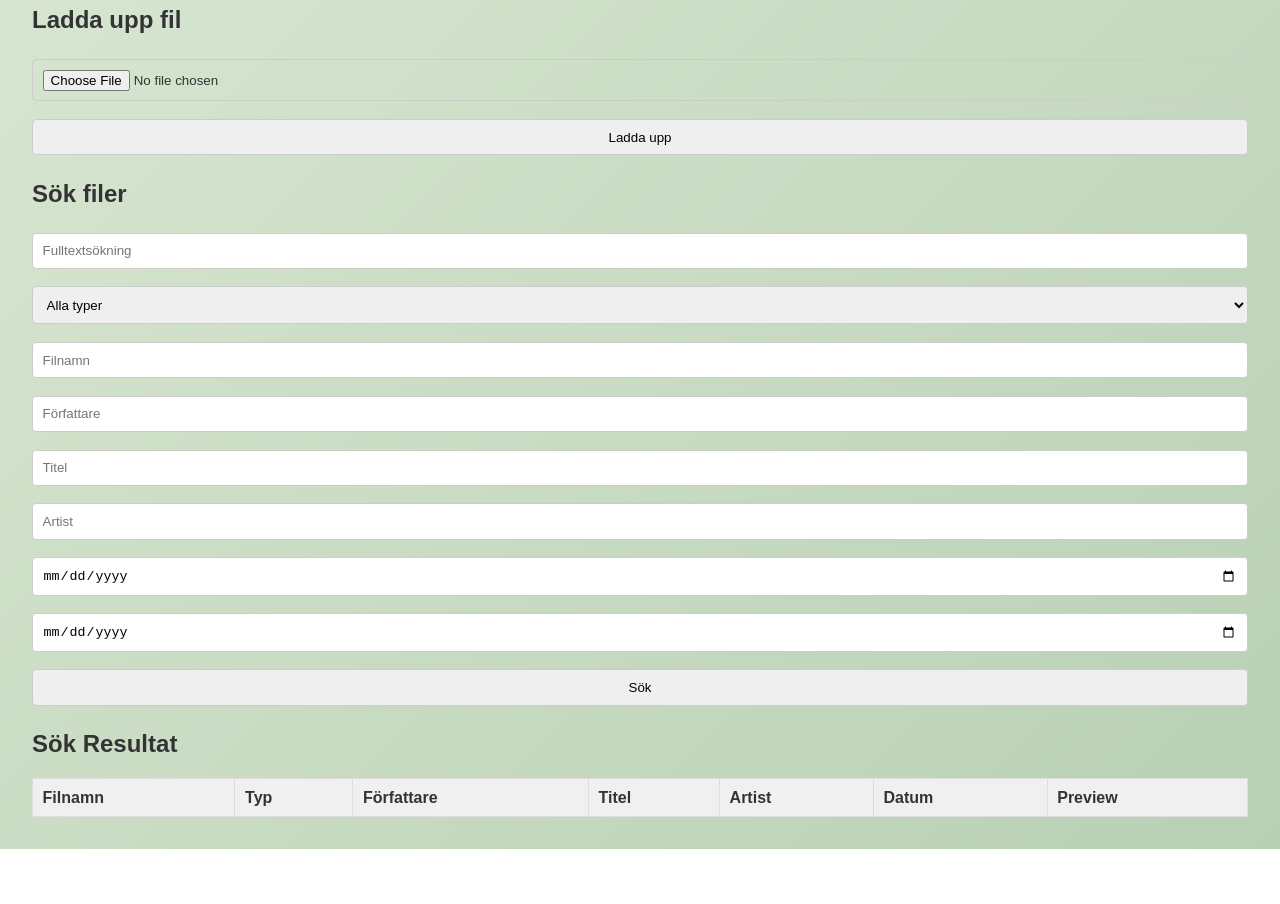
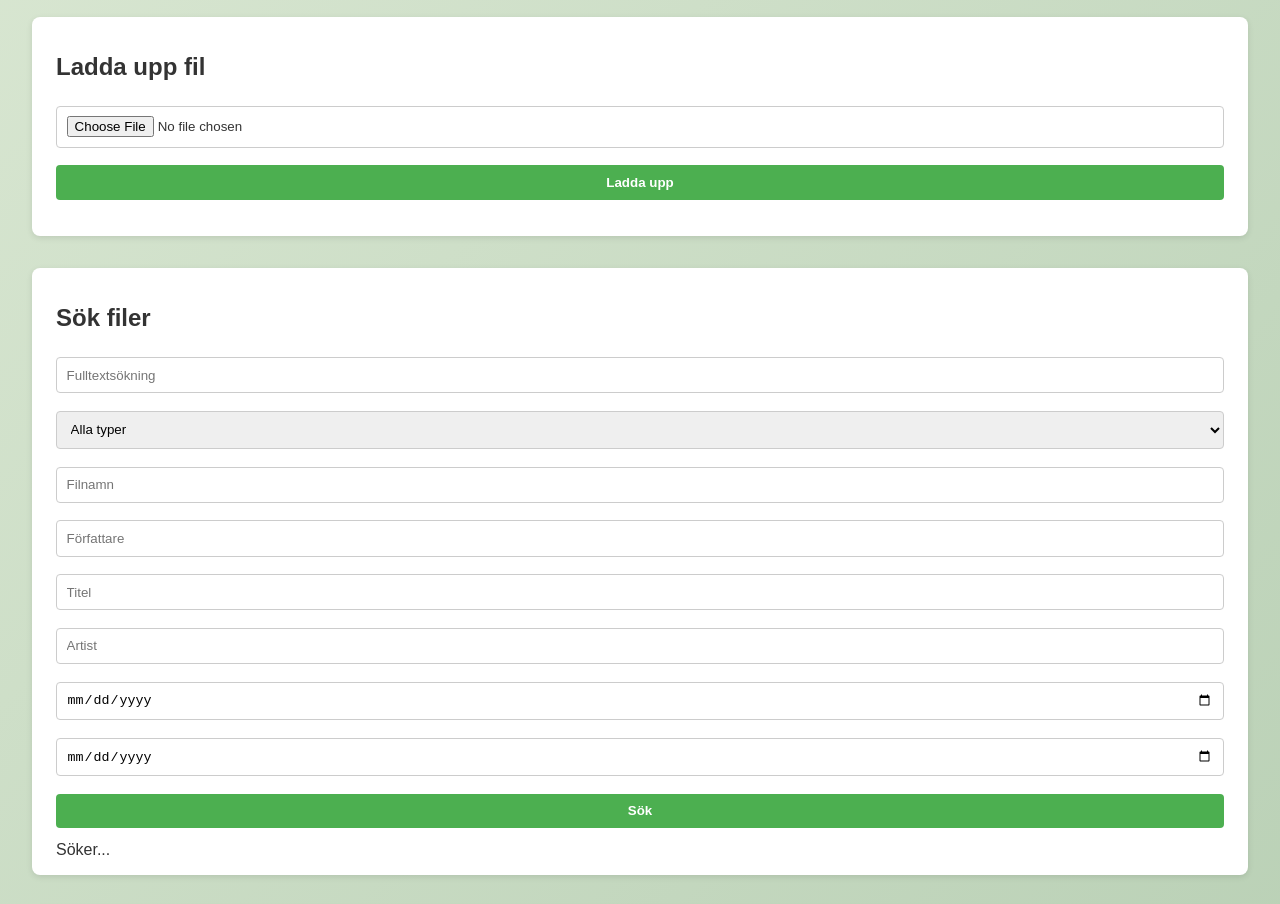
Before and after one commit to hannasjogren/metadata, a website: page frontend/public/index.html in a window 1280 px wide. Shown: the part 84-988 px from the top of the page. Before the commit the page ends 933 px from the top, so only its background shows below. Drawn offline with Linux system fonts and the light colour scheme.

Commit message:
Update index.html

```diff
--- a/frontend/public/index.html
+++ b/frontend/public/index.html
@@ -6,25 +6,22 @@
   <link rel="stylesheet" href="style.css">
 </head>
 <body>
-  <h1>Metadata sökning</h1>
+  <h1 class="main-title">Metadata sökning</h1>
 
-  <!-- Formulär för att ladda upp en fil -->
-  <section>
+  <section class="card">
     <h2>Ladda upp fil</h2>
     <form id="uploadForm" enctype="multipart/form-data">
       <div class="form-row">
         <input type="file" name="file" required>
-        <button type="submit">Ladda upp</button>
+        <button type="submit" class="btn">Ladda upp</button>
       </div>
     </form>
-    <p id="uploadResult"></p>
+    <p id="uploadResult" aria-live="polite"></p>
   </section>
 
-  <!-- Formulär för att söka -->
-  <section>
+  <section class="card">
     <h2>Sök filer</h2>
     <form id="searchForm">
-      <!-- Fulltextsökning och filtyp -->
       <div class="form-row">
         <input type="text" name="q" placeholder="Fulltextsökning">
         <select name="fileType">
@@ -36,7 +33,6 @@
         </select>
       </div>
 
-      <!-- Metadatafält -->
       <div class="form-row">
         <input type="text" name="fileName" placeholder="Filnamn">
         <input type="text" name="author" placeholder="Författare">
@@ -44,18 +40,17 @@
         <input type="text" name="artist" placeholder="Artist">
       </div>
 
-      <!-- Datumfält och sökknapp -->
       <div class="form-row">
         <input type="date" name="date_gt" placeholder="Efter datum">
         <input type="date" name="date_lt" placeholder="Före datum">
-        <button type="submit">Sök</button>
+        <button type="submit" class="btn">Sök</button>
       </div>
     </form>
+    <div id="loading" class="loader">Söker...</div>
   </section>
 
-  <!-- Resultatlista -->
-  <section>
-    <h2>Sök Resultat</h2>
+  <section class="card">
+    <h2>Sökresultat</h2>
     <table id="results">
       <thead>
         <tr>
@@ -65,13 +60,13 @@
           <th>Titel</th>
           <th>Artist</th>
           <th>Datum</th>
-          <th>Preview</th>
+          <th>Förhandsvisning</th>
         </tr>
       </thead>
       <tbody></tbody>
     </table>
   </section>
 
-  <script src="../src/main.js"></script>
+  <script src="main.js"></script>
 </body>
 </html>
```
